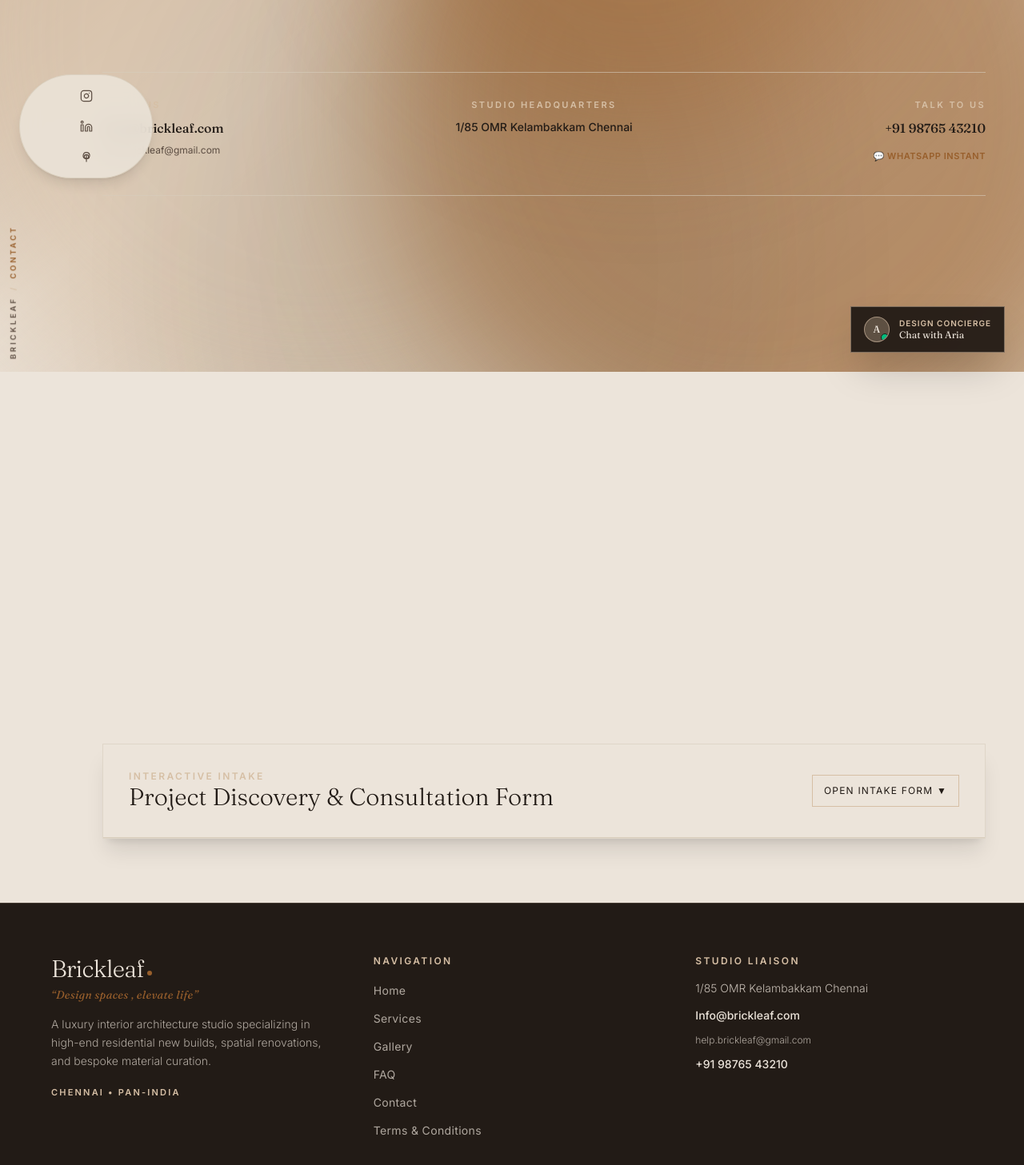
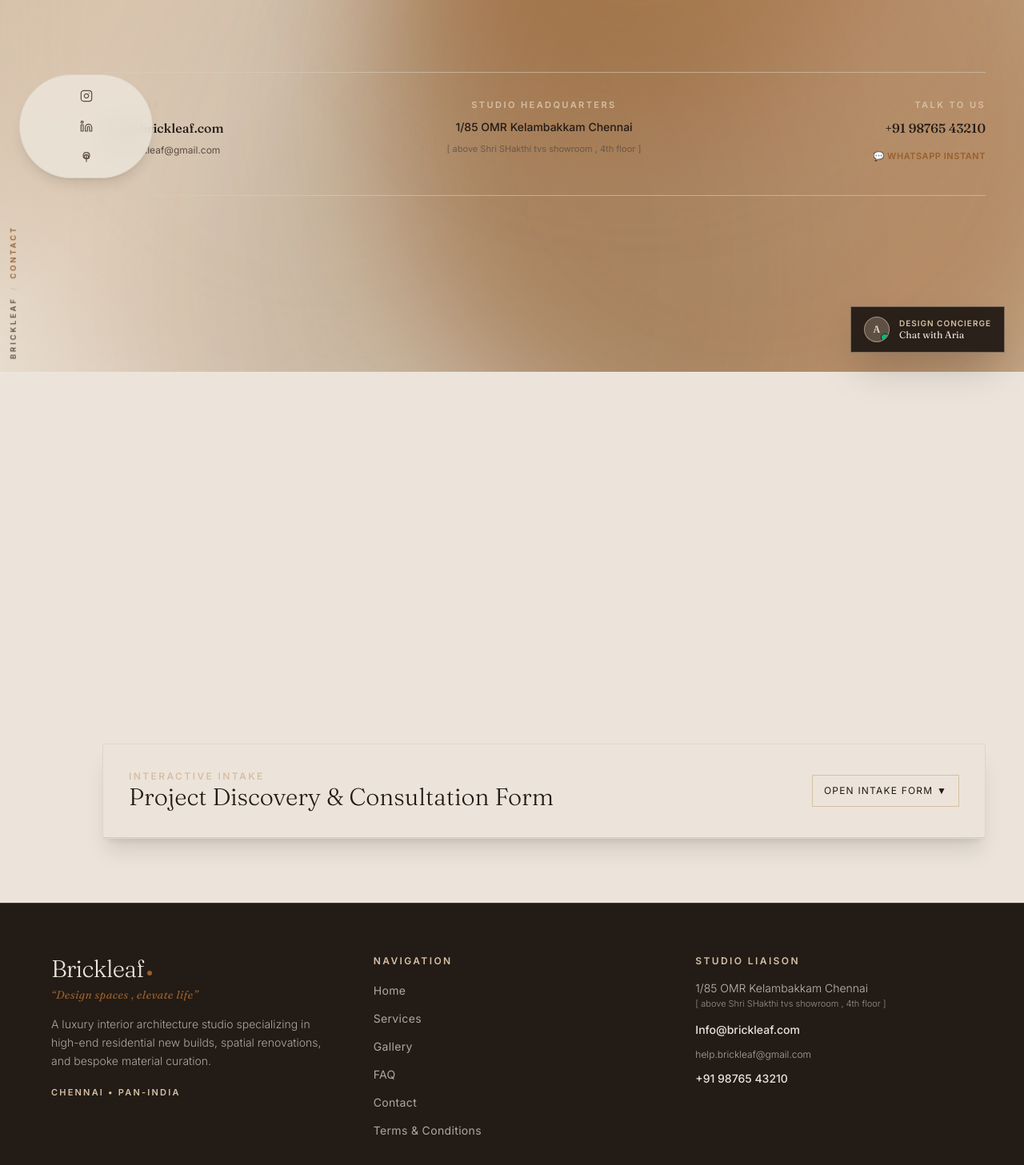
Before and after one commit to ritesh-prajan/Brickleaf, a React (Vite) app: page /contact in a window 1280 px wide. Shown: the part 335-1792 px from the top of the page at 80% size. Built offline with nearby package versions, Linux system fonts and the light colour scheme.

Commit message:
feat(contact): add '[ above Shri SHakthi tvs showroom , 4th floor ]' below address across site

```diff
--- a/src/components/contact/EditorialContact.jsx
+++ b/src/components/contact/EditorialContact.jsx
@@ -153,6 +153,9 @@ export default function EditorialContact({ onSubmit }) {
             <p className="text-xs sm:text-sm text-ink leading-relaxed font-medium">
               1/85 OMR Kelambakkam Chennai
             </p>
+            <p className="text-[10px] sm:text-[11px] text-ink-soft/80 font-normal">
+              [ above Shri SHakthi tvs showroom , 4th floor ]
+            </p>
           </div>
 
           <div className="info-col space-y-1.5 sm:space-y-2 text-center md:text-right">
--- a/src/components/layout/Footer.jsx
+++ b/src/components/layout/Footer.jsx
@@ -80,7 +80,12 @@ export default function Footer() {
               Studio Liaison
             </p>
             <address className="not-italic text-xs sm:text-sm space-y-1.5 sm:space-y-2 text-cream/80 font-light">
-              <p>1/85 OMR Kelambakkam Chennai</p>
+              <div>
+                <p>1/85 OMR Kelambakkam Chennai</p>
+                <p className="text-[11px] text-cream/60 font-light pt-0.5">
+                  [ above Shri SHakthi tvs showroom , 4th floor ]
+                </p>
+              </div>
               <p className="pt-1">
                 <a href="mailto:Info@brickleaf.com" className="hover:text-amber transition-colors duration-200 font-medium text-cream inline-block py-0.5">
                   Info@brickleaf.com
--- a/src/components/layout/Navbar.jsx
+++ b/src/components/layout/Navbar.jsx
@@ -200,11 +200,14 @@ export default function Navbar() {
               Get in Touch — Start Brief
             </Button>
 
-            <div className="flex items-center justify-between text-[11px] text-ink-soft/80 pt-1">
-              <span>1/85 OMR Kelambakkam Chennai</span>
-              <a href="tel:+919876543210" className="text-amber font-medium">
-                +91 98765 43210
-              </a>
+            <div className="flex flex-col text-[11px] text-ink-soft/80 pt-1 space-y-0.5">
+              <div className="flex items-center justify-between">
+                <span>1/85 OMR Kelambakkam Chennai</span>
+                <a href="tel:+919876543210" className="text-amber font-medium">
+                  +91 98765 43210
+                </a>
+              </div>
+              <span className="text-[10px] text-sand">[ above Shri SHakthi tvs showroom , 4th floor ]</span>
             </div>
           </div>
         </div>
```
